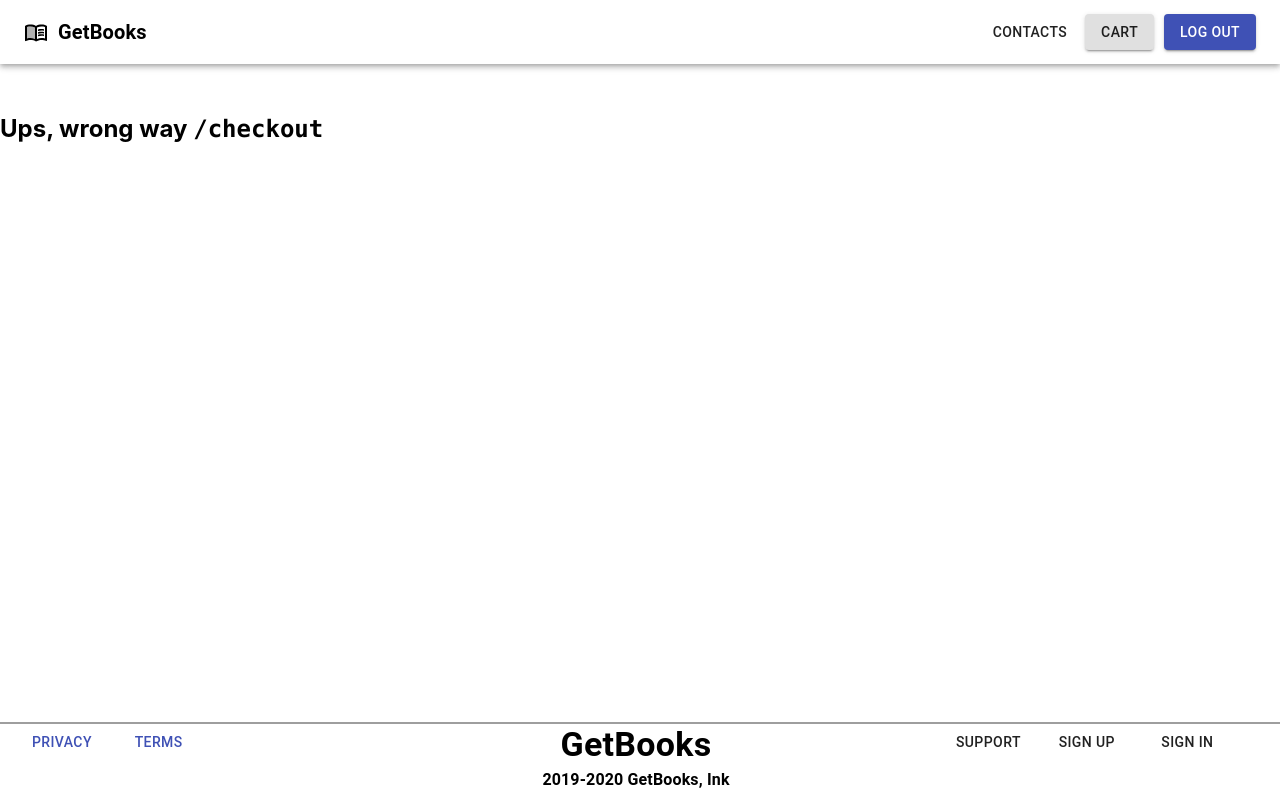
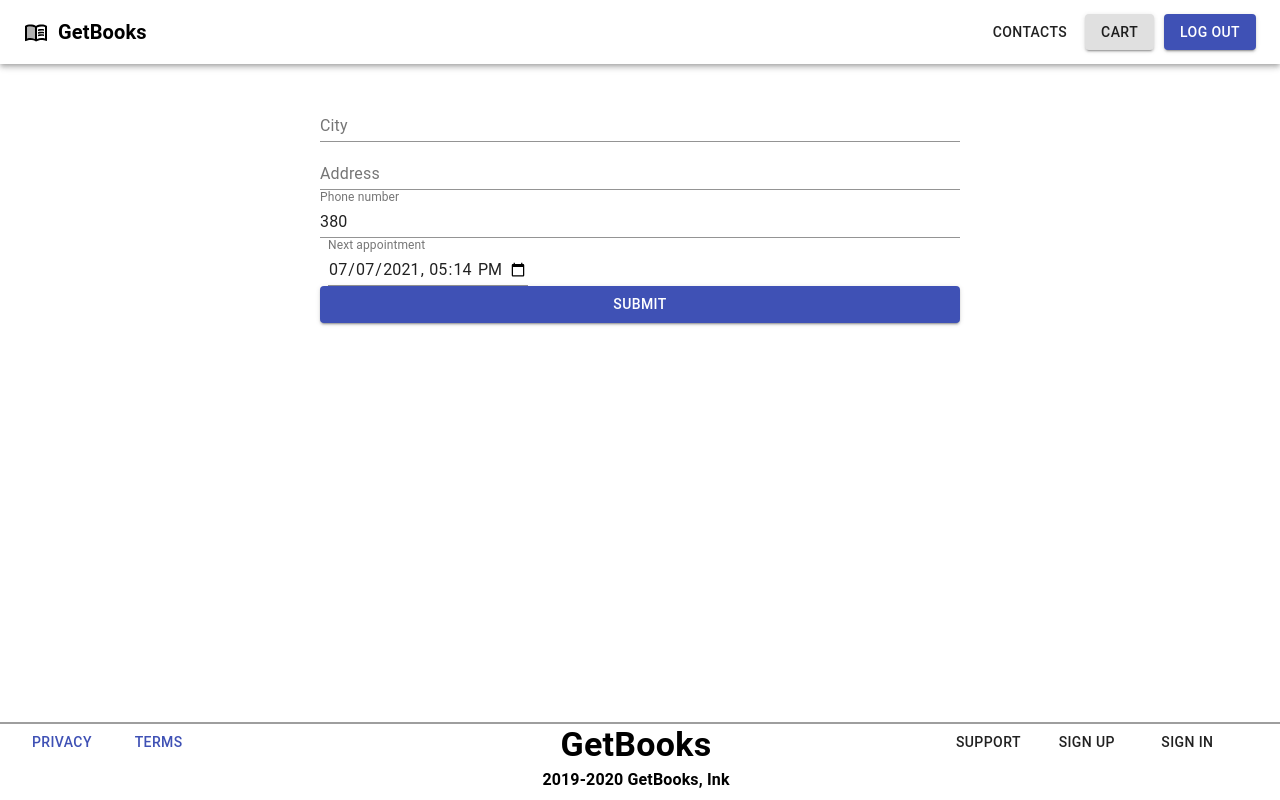
Before and after one commit to l2qwerty/final-project, a React (Create React App) app: page /checkout in a window 1280 px wide. Built offline with nearby package versions, Linux system fonts and the light colour scheme.

Commit message:
feature/Checkout-form: done

```diff
--- a/package.json
+++ b/package.json
@@ -10,10 +10,13 @@
     "@testing-library/jest-dom": "^5.11.4",
     "@testing-library/react": "^11.1.0",
     "@testing-library/user-event": "^12.1.10",
+    "formik": "^2.2.9",
     "material-auto-rotating-carousel": "^3.0.2",
+    "moment": "^2.29.1",
     "prop-types": "^15.7.2",
     "react": "^17.0.2",
     "react-dom": "^17.0.2",
+    "react-moment": "^1.1.1",
     "react-redux": "^7.2.4",
     "react-router-dom": "^5.2.0",
     "react-scripts": "4.0.3",
@@ -25,7 +28,8 @@
     "redux-persist": "^6.0.0",
     "redux-thunk": "^2.3.0",
     "slick-carousel": "^1.8.1",
-    "web-vitals": "^1.0.1"
+    "web-vitals": "^1.0.1",
+    "yup": "^0.32.9"
   },
   "scripts": {
     "start": "react-scripts start",
--- a/src/components/main/Cart/Cart.jsx
+++ b/src/components/main/Cart/Cart.jsx
@@ -1,13 +1,11 @@
 /* eslint-disable no-nested-ternary */
 import React, { useState, useEffect } from "react";
-import { useDispatch, useSelector } from "react-redux";
-import { useHistory } from "react-router-dom";
+import { useSelector } from "react-redux";
+import { Link } from "react-router-dom";
 import Grid from "@material-ui/core/Grid";
 import CircularProgress from "@material-ui/core/CircularProgress";
-import { Button } from "@material-ui/core";
 import CardsInCart from "./CardsInCart";
 import Service from "../../../services/http-service";
-import { clearCart } from "../../../redux/cart/cartReducer";
 
 function Cart() {
   const [goods, setCards] = useState(null);
@@ -21,16 +19,6 @@ function Cart() {
       });
   }, []);
   const cards = useSelector((state) => state.cart.cards);
-  const dispatch = useDispatch();
-  const history = useHistory();
-  const onClickHandler = () => {
-    Service.post("/cart", cards).then((res) => {
-      if (res.success) {
-        dispatch(clearCart());
-        history.push("/books");
-      }
-    });
-  };
 
   return (
     <div>
@@ -64,14 +52,12 @@ function Cart() {
                   />
                 </Grid>
               ))}
-            <Button
-              variant="contained"
-              onClick={() => {
-                onClickHandler();
-              }}
+            <Link
+              to="/checkout"
+              className="MuiButtonBase-root MuiButton-root MuiButton-contained"
             >
               Checkout
-            </Button>
+            </Link>
           </Grid>
         ) : (
           <Grid container justifyContent="center" alignItems="center">
--- /dev/null
+++ b/src/components/main/Cart/Checkout.jsx
@@ -0,0 +1,112 @@
+import React from "react";
+import { useFormik } from "formik";
+import * as yup from "yup";
+import { useDispatch, useSelector } from "react-redux";
+import { useHistory } from "react-router-dom";
+import Button from "@material-ui/core/Button";
+import TextField from "@material-ui/core/TextField";
+import { makeStyles } from "@material-ui/core/styles";
+import moment from "moment";
+import Service from "../../../services/http-service";
+import { clearCart } from "../../../redux/cart/cartReducer";
+
+const useStyles = makeStyles((theme) => ({
+  container: {
+    display: "flex",
+    flexWrap: "wrap",
+  },
+  textField: {
+    marginLeft: theme.spacing(1),
+    marginRight: theme.spacing(1),
+    width: 200,
+  },
+  form: {
+    width: "50%",
+    margin: "0 auto",
+  },
+}));
+
+const validationSchema = yup.object({
+  city: yup
+    .string("Enter your city")
+    .required("City is required")
+    .matches(/^[a-z]+$/, "Wrong city name!"),
+  address: yup.string("Enter your address").required("Address is required"),
+  phone: yup
+    .string("Enter your phone humber")
+    .matches(/^[0-9]+$/, "Must be only digits")
+    .min(10, "Phone number should be of minimum 10 characters length")
+    .required("Phone number is required"),
+});
+
+function Checkout() {
+  const date = moment().format("YYYY-MM-DD[T]HH:mm");
+  const classes = useStyles();
+  const dispatch = useDispatch();
+  const history = useHistory();
+  const cards = useSelector((state) => state.cart.cards);
+  const formik = useFormik({
+    initialValues: {
+      city: "",
+      address: "",
+      phone: 380,
+    },
+    validationSchema,
+    onSubmit: (values) => {
+      Service.post("/cart", (values, cards)).then((res) => {
+        if (res.success) {
+          dispatch(clearCart());
+          history.push("/books");
+        }
+      });
+    },
+  });
+
+  return (
+    <form onSubmit={formik.handleSubmit} className={classes.form}>
+      <TextField
+        fullWidth
+        id="city"
+        name="city"
+        label="City"
+        onChange={formik.handleChange}
+        error={formik.touched.city && Boolean(formik.errors.city)}
+        helperText={formik.touched.city && formik.errors.city}
+      />
+      <TextField
+        fullWidth
+        id="address"
+        name="address"
+        label="Address"
+        onChange={formik.handleChange}
+        error={formik.touched.address && Boolean(formik.errors.address)}
+        helperText={formik.touched.address && formik.errors.address}
+      />
+      <TextField
+        fullWidth
+        id="phone"
+        name="phone"
+        label="Phone number"
+        value={formik.values.phone}
+        onChange={formik.handleChange}
+        error={formik.touched.phone && Boolean(formik.errors.phone)}
+        helperText={formik.touched.phone && formik.errors.phone}
+      />
+      <TextField
+        id="datetime-local"
+        label="Next appointment"
+        type="datetime-local"
+        defaultValue={date}
+        className={classes.textField}
+        InputLabelProps={{
+          shrink: true,
+        }}
+      />
+      <Button color="primary" variant="contained" fullWidth type="submit">
+        Submit
+      </Button>
+    </form>
+  );
+}
+
+export default Checkout;
--- a/src/routes/Routes.jsx
+++ b/src/routes/Routes.jsx
@@ -5,6 +5,7 @@ import Cart from "../components/main/Cart/Cart";
 import Logout from "../components/header/Logout";
 import BooksRoutes from "./books/BooksRoutes";
 import NotFound from "../components/NotFound";
+import Checkout from "../components/main/Cart/Checkout";
 
 function Routes() {
   return (
@@ -14,6 +15,7 @@ function Routes() {
       <Route path="/login" component={Logout} />
       <Route path="/cart" component={Cart} />
       <Route exact path="/" render={() => <Redirect to="/books" />} />
+      <Route path="/checkout" component={Checkout} />
       <Route path="*" component={NotFound} />
     </Switch>
   );
```
Also changed, not shown: 1 other file (tests, documents, lock files or other folders).
